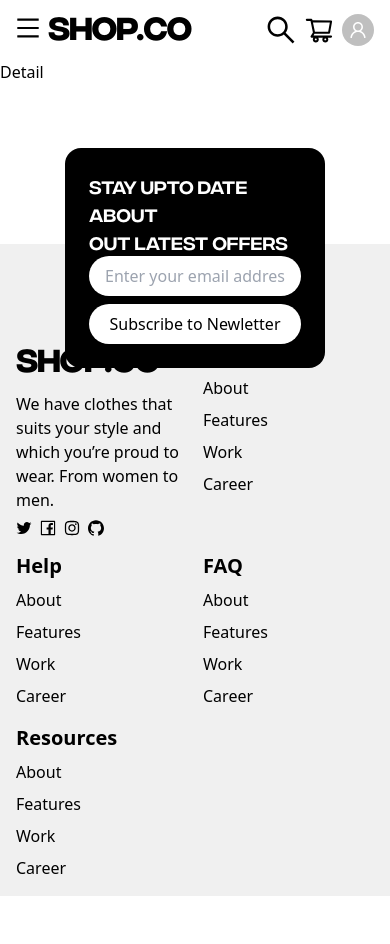
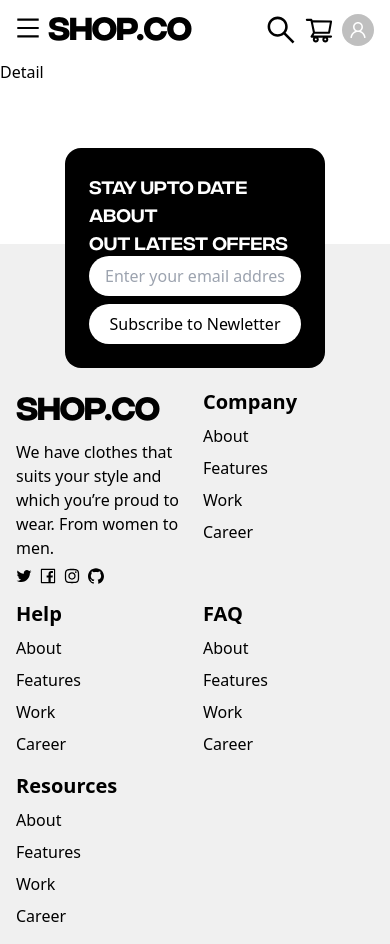
Before and after one commit to majidkhan230/shop.co, a React (Vite) app: page /detail in a window 390 px wide. Before the commit the page ends 896 px from the top, so only its background shows below. Built offline with nearby package versions, Linux system fonts and the light colour scheme.

Commit message:
some minor changes

```diff
--- a/src/components/Footer.jsx
+++ b/src/components/Footer.jsx
@@ -27,7 +27,7 @@ function Footer() {
         </div>
       </div>
       <div className="content">
-        <div className="grid grid-cols-2 md:grid-cols-5 gap-4 bg-[#F0F0F0] p-4 pt-24 md:p-20 ">
+        <div className="grid grid-cols-2 md:grid-cols-5 gap-4 bg-[#F0F0F0] p-4 pt-36 md:p-20 ">
           <div className="flex flex-col space-y-2">
             <div className="logo font-extrabold text-3xl font-[integralcf] pb-2">
               Shop.Co
```
